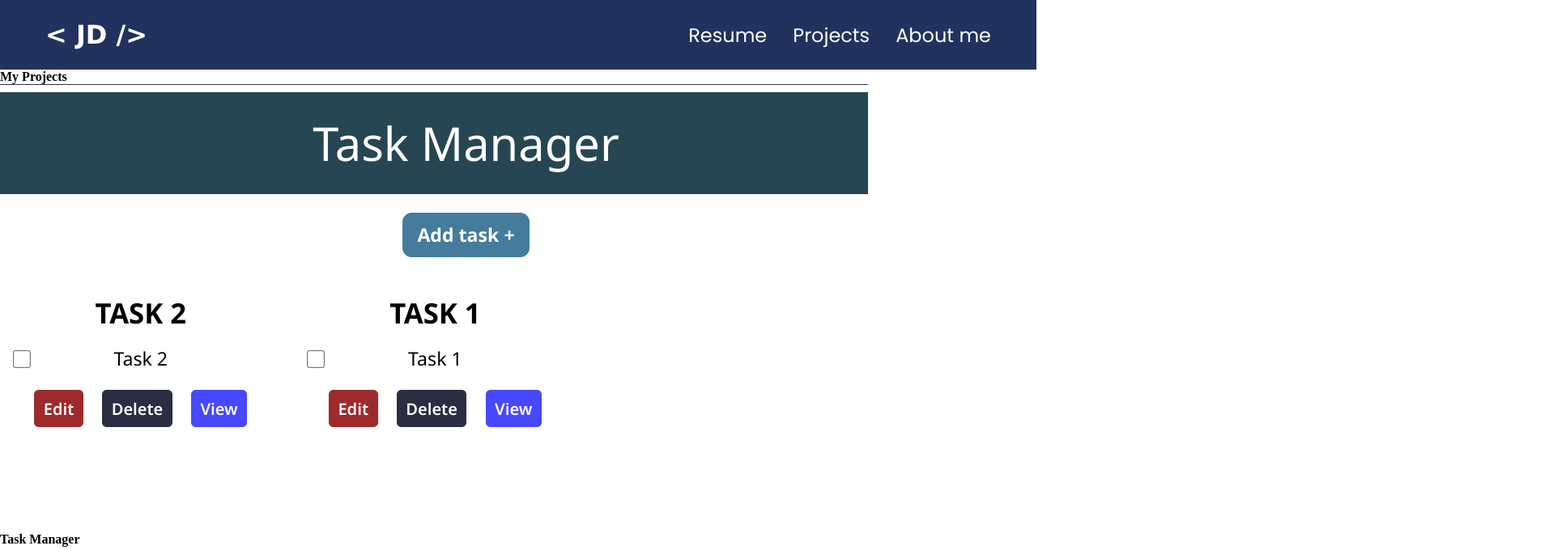
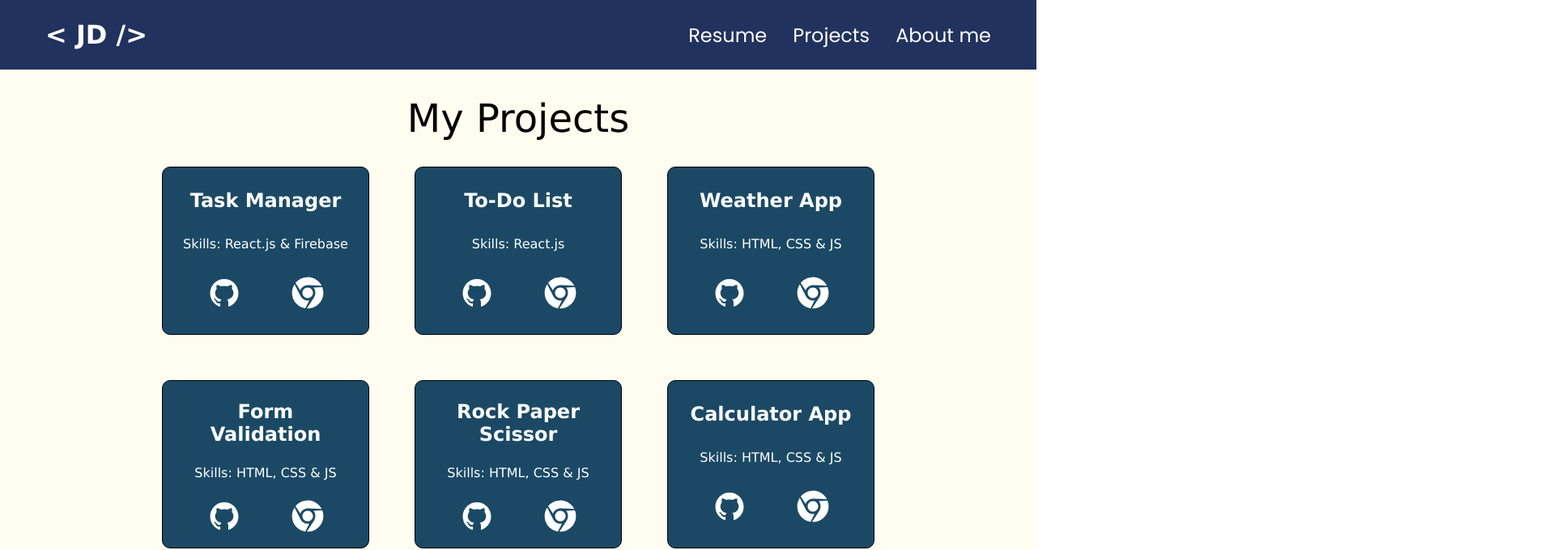
Before and after one commit to joydeep-git/portfolio_react, a React (Create React App) app: page /projects in a window 1280 px wide. Shown: the top 680 px of the page at 81% size, 1918 px wide, since content can reach past the window. Built offline with nearby package versions, Linux system fonts and the light colour scheme; a web font is replaced by a local one.

Commit message:
Completed

```diff
--- a/src/CSS/Projects.css
+++ b/src/CSS/Projects.css
@@ -0,0 +1,71 @@
+.Projects{
+    display: flex;
+    flex-direction: column;
+    margin: 0;
+    padding-bottom: 2.5rem;
+    font-family: Verdana, Geneva, Tahoma, sans-serif;
+    background-color: #fffdef;
+}
+.Projects h1{
+    text-align: center;
+    font-size: 3rem;
+    font-weight: 500;
+    padding: 2rem;
+}
+
+.mainItem{
+    display: flex;
+    flex-direction: row;
+    flex-wrap: wrap;
+    width: 75%;
+    align-items: center;
+    justify-content: center;
+    text-align: center;
+    margin: auto;
+    gap: 3.5rem;
+}
+
+.ProjectItems{
+    display: flex;
+    flex-direction: column;
+    gap: 1.5rem;
+    border: 1px solid black;
+    padding: 1.5rem;
+    border-radius: 10px;
+    width: 16rem;
+    height: 13rem;
+    align-items: center;
+    justify-content: space-around;
+    background-color: #1b4965;
+}
+
+.projectTitle h3{
+    font-size: 1.5rem;
+    color: white;
+}
+
+.projectSkills{
+    color: #ffffff;
+    font-size: 1rem;
+}
+
+.projectLinks{
+    display: flex;
+    flex-direction: row;
+    justify-content: space-around;
+    width: 100%;
+}
+
+.projectLinks a{
+    padding: 0;
+    margin: 0;
+}
+
+.projectLinks a svg{
+    color: rgb(255, 255, 255);
+    width: 2.5rem;
+    height: 2.5rem;
+}
+.projectLinks a svg:hover{
+    color:#ffb563;
+}
--- a/src/Components/ProjectItems.js
+++ b/src/Components/ProjectItems.js
@@ -1,11 +1,28 @@
 import React from 'react';
 
-function ProjectItems({name, image}) {
+function ProjectItems({ name, image, github, liveUrl , techUsed}) {
     return (
         <div className='ProjectItems'>
 
-            <img src={image} alt={name} />
-            <h1>{name}</h1>
+            <div className="projectTitle">
+                <h3>{name}</h3>
+            </div>
+
+            <div className='projectSkills'>
+                Skills: {techUsed}
+            </div>
+
+            <div className="projectLinks">
+
+                <a href={github} target="_blank">
+                <svg stroke="currentColor" fill="currentColor" strokeWidth="0" viewBox="0 0 1024 1024" height="1em" width="1em" xmlns="http://www.w3.org/2000/svg"><path d="M511.6 76.3C264.3 76.2 64 276.4 64 523.5 64 718.9 189.3 885 363.8 946c23.5 5.9 19.9-10.8 19.9-22.2v-77.5c-135.7 15.9-141.2-73.9-150.3-88.9C215 726 171.5 718 184.5 703c30.9-15.9 62.4 4 98.9 57.9 26.4 39.1 77.9 32.5 104 26 5.7-23.5 17.9-44.5 34.7-60.8-140.6-25.2-199.2-111-199.2-213 0-49.5 16.3-95 48.3-131.7-20.4-60.5 1.9-112.3 4.9-120 58.1-5.2 118.5 41.6 123.2 45.3 33-8.9 70.7-13.6 112.9-13.6 42.4 0 80.2 4.9 113.5 13.9 11.3-8.6 67.3-48.8 121.3-43.9 2.9 7.7 24.7 58.3 5.5 118 32.4 36.8 48.9 82.7 48.9 132.3 0 102.2-59 188.1-200 212.9a127.5 127.5 0 0 1 38.1 91v112.5c.8 9 0 17.9 15 17.9 177.1-59.7 304.6-227 304.6-424.1 0-247.2-200.4-447.3-447.5-447.3z"></path></svg>
+                </a>
+
+                <a href={liveUrl} target="_blank">
+                <svg stroke="currentColor" fill="currentColor" strokeWidth="0" viewBox="0 0 496 512" height="1em" width="1em" xmlns="http://www.w3.org/2000/svg"><path d="M131.5 217.5L55.1 100.1c47.6-59.2 119-91.8 192-92.1 42.3-.3 85.5 10.5 124.8 33.2 43.4 25.2 76.4 61.4 97.4 103L264 133.4c-58.1-3.4-113.4 29.3-132.5 84.1zm32.9 38.5c0 46.2 37.4 83.6 83.6 83.6s83.6-37.4 83.6-83.6-37.4-83.6-83.6-83.6-83.6 37.3-83.6 83.6zm314.9-89.2L339.6 174c37.9 44.3 38.5 108.2 6.6 157.2L234.1 503.6c46.5 2.5 94.4-7.7 137.8-32.9 107.4-62 150.9-192 107.4-303.9zM133.7 303.6L40.4 120.1C14.9 159.1 0 205.9 0 256c0 124 90.8 226.7 209.5 244.9l63.7-124.8c-57.6 10.8-113.2-20.8-139.5-72.5z"></path></svg>
+                </a>
+
+            </div>
 
         </div>
     )
--- a/src/Data/ProjectDetails.js
+++ b/src/Data/ProjectDetails.js
@@ -12,16 +12,29 @@ import toDoList from "../Image/to-do-list.png";
 import weatherApp from "../Image/weather-app.png";
 
 export const projectDetails = [
-    { name: "Task Manager" , image: taskManager,},
-    { name: " To-Do List" , image: toDoList,},
-    { name: "Weather App " , image: weatherApp,},
-    { name: "Form Validation", image: formValidation,},
-    { name: "Rock Paper Scissor", image: rockPaper,},
-    { name: "Calculator App", image: calculator, },
-    { name: "Number Game", image: guessNumber,},
-    {name: "Clipboard Page", image: clipboardLanding,},
-    { name: "Fylo Webpage", image: fyloLanding,},
-    { name: "Chat App", image: chatApp, },
-    { name: "Order Summary", image: orderSummary,},
-    { name: "Testimonial Page " , image: testimonialGrid,},
+
+    { id:1, name: "Task Manager" , image: taskManager, techUsed: "React.js  & Firebase", github: "https://github.com/joydeep-git/task-manager_react", liveUrl: "https://jd-taskmanager-react.netlify.app/",},
+
+    { id: 2 , name: " To-Do List" , image: toDoList, github: "https://github.com/joydeep-git/to-do-list_react", liveUrl: "https://jd-todolist-react.netlify.app/", techUsed: "React.js"},
+
+    { id: 3, name: "Weather App " , image: weatherApp, github: "https://github.com/joydeep-git/weather-app_js", liveUrl: "https://jd-weatherapp-js.netlify.app/", techUsed:" HTML, CSS & JS", },
+
+    { id: 4, name: "Form Validation", image: formValidation, github: "https://github.com/joydeep-git/Form-Validation_js", liveUrl: "https://jd-formvalidation-js.netlify.app/", techUsed:" HTML, CSS & JS",},
+
+    { id:  5, name: "Rock Paper Scissor", image: rockPaper, github: "https://github.com/joydeep-git/rock-paper-scissor_js", liveUrl: "https://jd-rockpaperscissor-js.netlify.app/", techUsed:" HTML, CSS & JS",},
+
+    { id:  6, name: "Calculator App", image: calculator,  github: "https://github.com/joydeep-git/calculator-app_js", liveUrl: "https://jd-calculator-js.netlify.app/" , techUsed:" HTML, CSS & JS",},
+
+    { id: 7 , name: "Number Game", image: guessNumber, github: "https://github.com/joydeep-git/guess-the-number_js", liveUrl: "https://jd-guessthenumber-js.netlify.app/", techUsed:" HTML, CSS & JS",},
+
+    ,{id: 8,name: "Clipboard Page", image: clipboardLanding, github: "https://github.com/joydeep-git/clipboard-landing-page_css", liveUrl: "https://jd-clipboardpage-css.netlify.app/", techUsed:" HTML & CSS",},
+
+    { id: 9, name: "Fylo Webpage", image: fyloLanding, github: "https://github.com/joydeep-git/fylo-landing-page_css", liveUrl: "https://jd-fylopage-css.netlify.app/", techUsed:" HTML & CSS",},
+
+    { id: 10, name: "Chat App", image: chatApp,  github: "https://github.com/joydeep-git/chat-app_css", liveUrl: "https://jd-chatapp-css.netlify.app/", techUsed:" HTML & CSS",},
+
+    { id: 11 , name: "Order Summary", image: orderSummary, github: "https://github.com/joydeep-git/order-summary_css", liveUrl: "https://jd-ordersummary-css.netlify.app/",techUsed:" HTML & CSS",},
+
+    { id: 12 , name: "Testimonial Page " , image: testimonialGrid, github: "https://github.com/joydeep-git/testimonials-grid_css", liveUrl: "https://jd-testimonialgrid-css.netlify.app/",techUsed:" HTML & CSS",},
+
 ];
--- a/src/Pages/Projects.js
+++ b/src/Pages/Projects.js
@@ -11,7 +11,7 @@ function Projects() {
             <div className='mainItem'>
                 {projectDetails.map((project)=>{
                     return(
-                        <ProjectItems name={project.name} image={project.image}/>
+                        <ProjectItems key={project.id} name={project.name} image={project.image} github={project.github} liveUrl={project.liveUrl} techUsed ={project.techUsed} />
                     )
                 })}
             </div>
```
Also changed, not shown: src/Pages/Home.js (+6 -6 lines).
